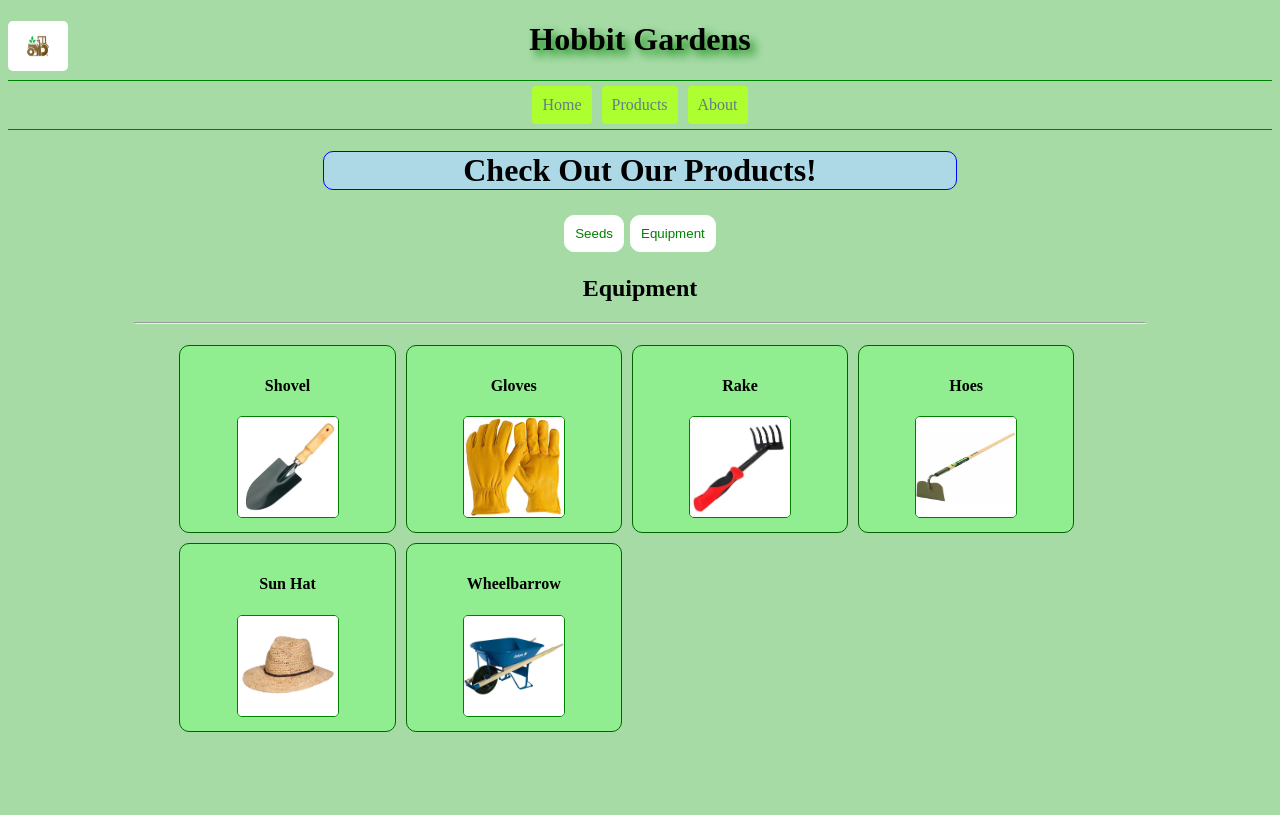
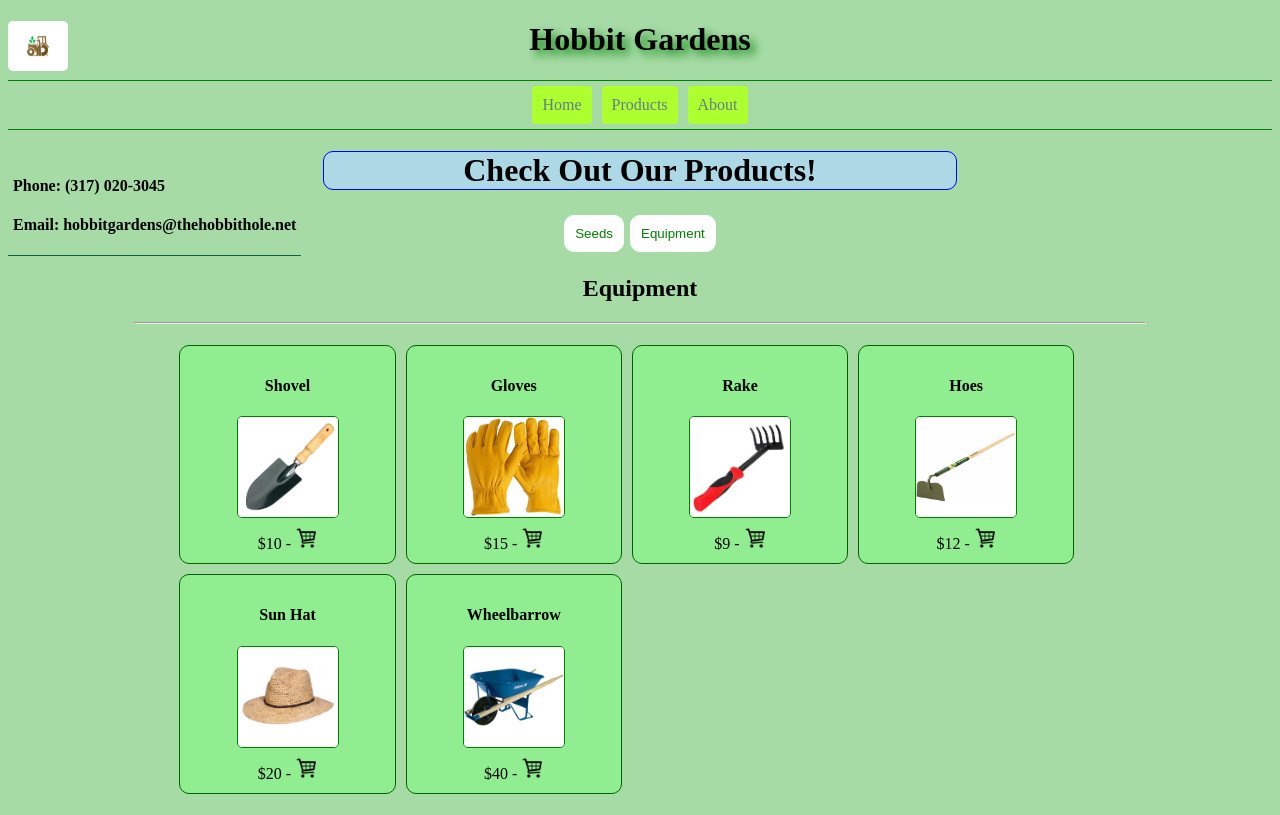
Before and after one commit to marreynolds/Garden-Project1, an Angular app: page /products in a window 1280 px wide. Both pictures are taken after a click on the button "Equipment". Built offline with nearby package versions, Linux system fonts and the light colour scheme; a web font is replaced by a local one.

Commit message:
adding some finesse

```diff
--- a/src/app/components/products/products.component.css
+++ b/src/app/components/products/products.component.css
@@ -65,3 +65,17 @@
     border: 1px solid green;
     border-radius: 5px;
 }
+.contact {
+    position: absolute;
+    border-bottom: 1px solid rgb(17, 97, 77);
+    padding-right: 5px;
+    padding-left: 5px;
+    margin-top: 2%;
+}
+.equipment .cart img{
+    border: 1px solid transparent;
+    margin-top: 5px;
+}
+.equipment .cart img:hover {
+    opacity: .6;
+}
--- a/src/app/components/products/products.component.html
+++ b/src/app/components/products/products.component.html
@@ -1,3 +1,7 @@
+<div class="contact">
+  <h4>Phone: (317) 020-3045 </h4>
+  <h4>Email: hobbitgardens@thehobbithole.net</h4>
+</div>
 <h1 class="productstitle">Check Out Our Products!</h1>
 
 <div class="product-options">
@@ -12,24 +16,31 @@
     <ul>
       <li><h4>Squash</h4>
         <img src="../../../assets/squash.jpg" height="100" width="100">
+        <p>Contact us for pricing</p>
       </li>
       <li><h4>Tomato</h4>
         <img src="../../../assets/tomato.jpg" height="100" width="100">
+        <p>Contact us for pricing</p>
       </li>
       <li><h4>Zucchini</h4>
         <img src="../../../assets/zucchini.jpg" height="100" width="100">
+        <p>Contact us for pricing</p>
       </li>
       <li><h4>Pumpkin</h4>
         <img src="../../../assets/pumpkin.jpg" height="100" width="100">
+        <p>Contact us for pricing</p>
       </li>
       <li><h4>Peppers</h4>
         <img src="../../../assets/peppers.jpg" height="100" width="100">
+        <p>Contact us for pricing</p>
       </li>
       <li><h4>Lettuce</h4>
         <img src="../../../assets/lettuce.png" height="100" width="100">
+        <p>Contact us for pricing</p>
       </li>
       <li><h4>Spinach</h4>
         <img src="../../../assets/spinach.jpeg" height="100" width="100">
+        <p>Contact us for pricing</p>
       </li>
     </ul>
   </div>
@@ -39,21 +50,27 @@
     <ul>
       <li><h4>Shovel</h4>
         <img src="../../../assets/shovel.jpg" height="100" width="100">
+        <div class="cart">$10 - <img src="../../../assets/cart-icon.png" height="20" width="20" ></div>
       </li>
       <li><h4>Gloves</h4>
         <img src="../../../assets/gloves.jpg" height="100" width="100">
+        <div class="cart">$15 - <img src="../../../assets/cart-icon.png" height="20" width="20" ></div>
       </li>
       <li><h4>Rake</h4>
         <img src="../../../assets/rake.jpg" height="100" width="100">
+        <div class="cart">$9 - <img src="../../../assets/cart-icon.png" height="20" width="20" ></div>
       </li>
       <li><h4>Hoes</h4>
         <img src="../../../assets/hoe.jpg" height="100" width="100">
+        <div class="cart">$12 - <img src="../../../assets/cart-icon.png" height="20" width="20" ></div>
       </li>
       <li><h4>Sun Hat</h4>
         <img src="../../../assets/hat.jpg" height="100" width="100">
+        <div class="cart">$20 - <img src="../../../assets/cart-icon.png" height="20" width="20" ></div>
       </li>
       <li><h4>Wheelbarrow</h4>
         <img src="../../../assets/wheelbarrow.jpg" height="100" width="100">
+        <div class="cart">$40 - <img src="../../../assets/cart-icon.png" height="20" width="20" ></div>
       </li>
     </ul>
   </div>
```
Also changed, not shown: src/assets/cart-icon.png (added).
